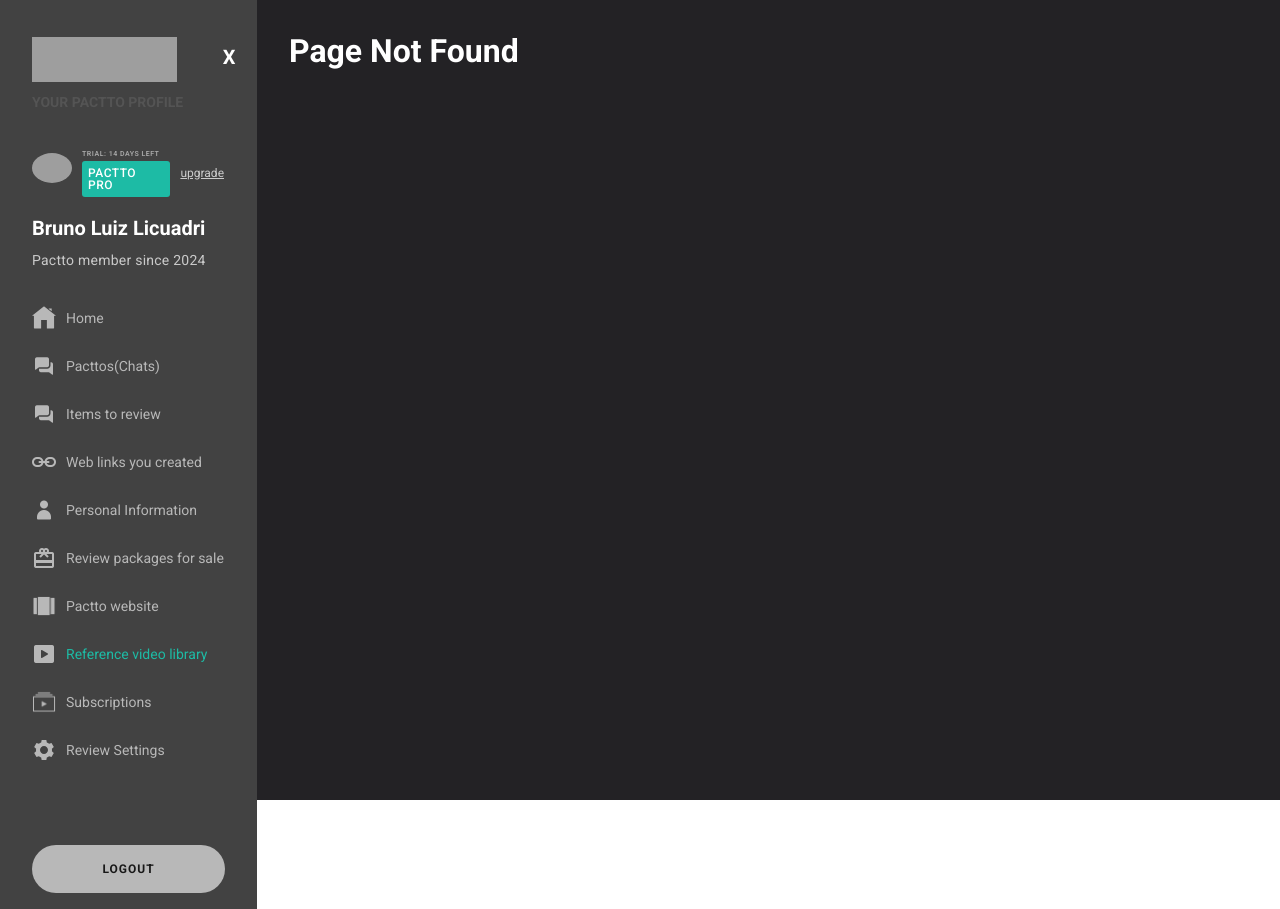
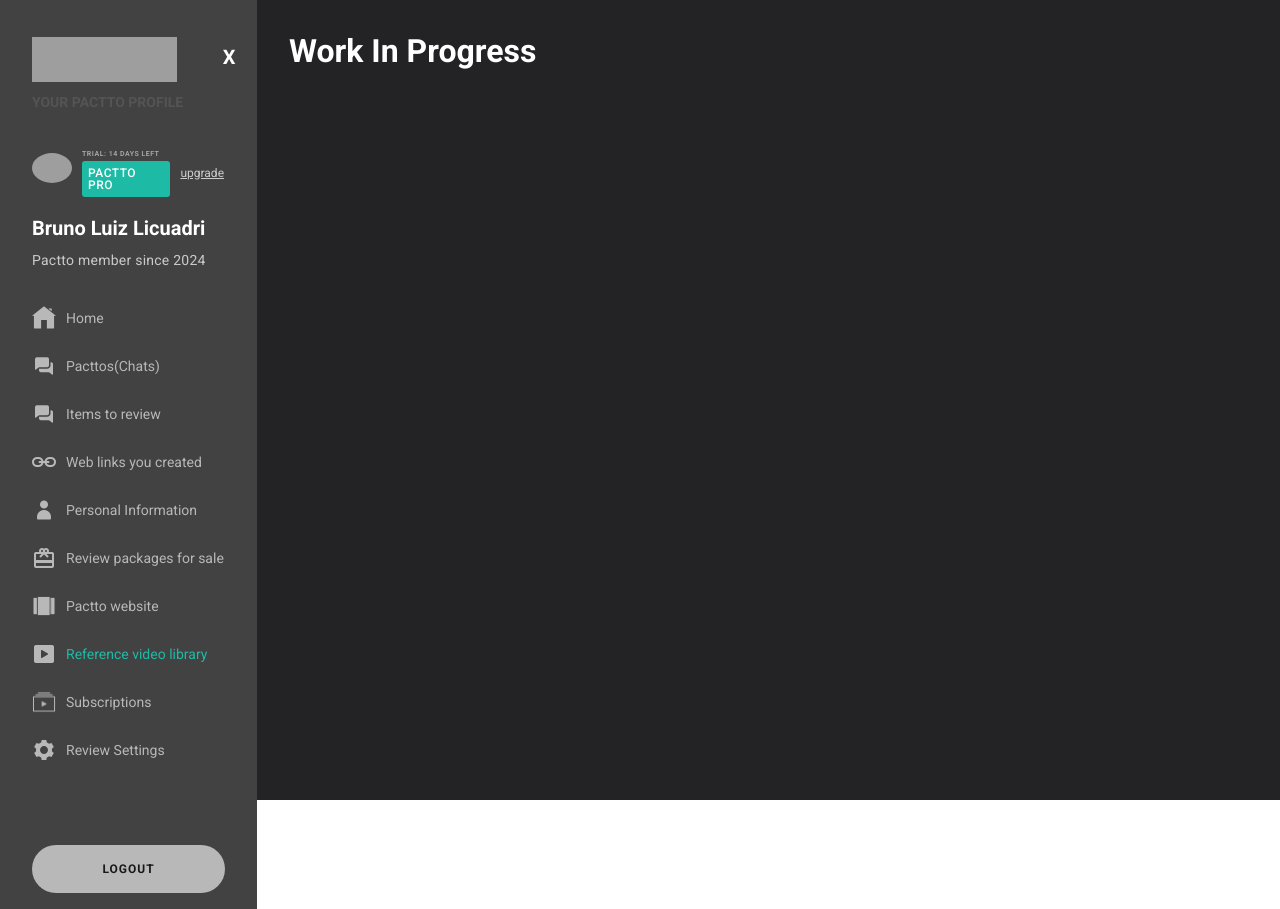
Before and after one commit to BrunoLicuadri/pactto-dashboard, a React (Vite) app: page /library in a window 1280 px wide. Built offline with nearby package versions, Linux system fonts and the light colour scheme; grey boxes are pictures that could not be loaded.

Commit message:
Added work in progress pages

```diff
--- a/src/App.css
+++ b/src/App.css
@@ -310,6 +310,10 @@ a:hover {
     padding: 16px 32px;
 }
 
+.logout-container:hover{
+    cursor: pointer;
+}
+
 .logout-text {
     color: var(--nav-logout-font-color);
     font-size: 12px;
--- a/src/main.tsx
+++ b/src/main.tsx
@@ -4,6 +4,7 @@ import { BrowserRouter, Route, Routes } from 'react-router-dom'
 import App from './App.tsx'
 import Home from './routes/menu-home/home.tsx'
 import NotFound from './routes/not-found/notFound.tsx'
+import WorkInProgress from './routes/workingInProgress/workInProgress.tsx'
 
 ReactDOM.createRoot(document.getElementById('root') as HTMLElement).render(
   <React.StrictMode >
@@ -12,6 +13,15 @@ ReactDOM.createRoot(document.getElementById('root') as HTMLElement).render(
         <Route path="/" element={<App />} >
           <Route index element={<Home />} />
           <Route path="home" element={<Home />} />
+          <Route path="pacttos" element={<WorkInProgress text='Work In Progress' />} />
+          <Route path="videos-to-review" element={<WorkInProgress text='Work In Progress' />} />
+          <Route path="shared-links" element={<WorkInProgress text='Work In Progress' />} />
+          <Route path="personal-info" element={<WorkInProgress text='Work In Progress' />} />
+          <Route path="packages" element={<WorkInProgress text='Work In Progress' />} />
+          <Route path="profile" element={<WorkInProgress text='Work In Progress' />} />
+          <Route path="library" element={<WorkInProgress text='Work In Progress' />} />
+          <Route path="subscription" element={<WorkInProgress text='Work In Progress' />} />
+          <Route path="review-settings" element={<WorkInProgress text='Work In Progress' />} />
           <Route path='*' element={<NotFound text='Page Not Found' />} />
         </Route>
       </Routes>
--- /dev/null
+++ b/src/routes/workingInProgress/workInProgress.css
@@ -0,0 +1,8 @@
+
+.not-found-container {
+    height: 100vh;
+    width: 100vw;
+    background-color: var(--main-bg);
+    color: #fff;
+    padding: 32px;
+}
--- /dev/null
+++ b/src/routes/workingInProgress/workInProgress.tsx
@@ -0,0 +1,12 @@
+import './workInProgress.css'
+
+type Props ={
+    text:string;
+}
+
+export default function WorkInProgress( {text}: Props){
+
+    return (
+        <h1 className='not-found-container'>{text}</h1>
+    );
+}
```
